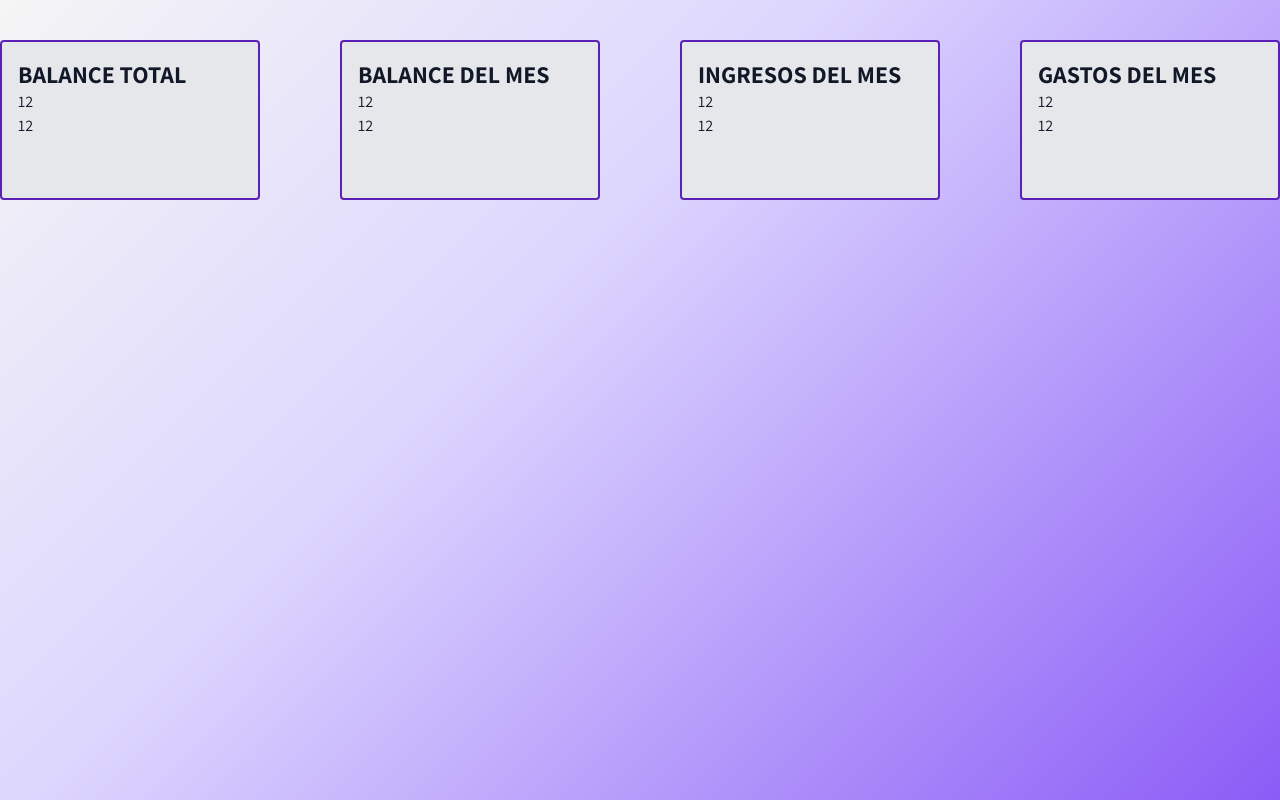
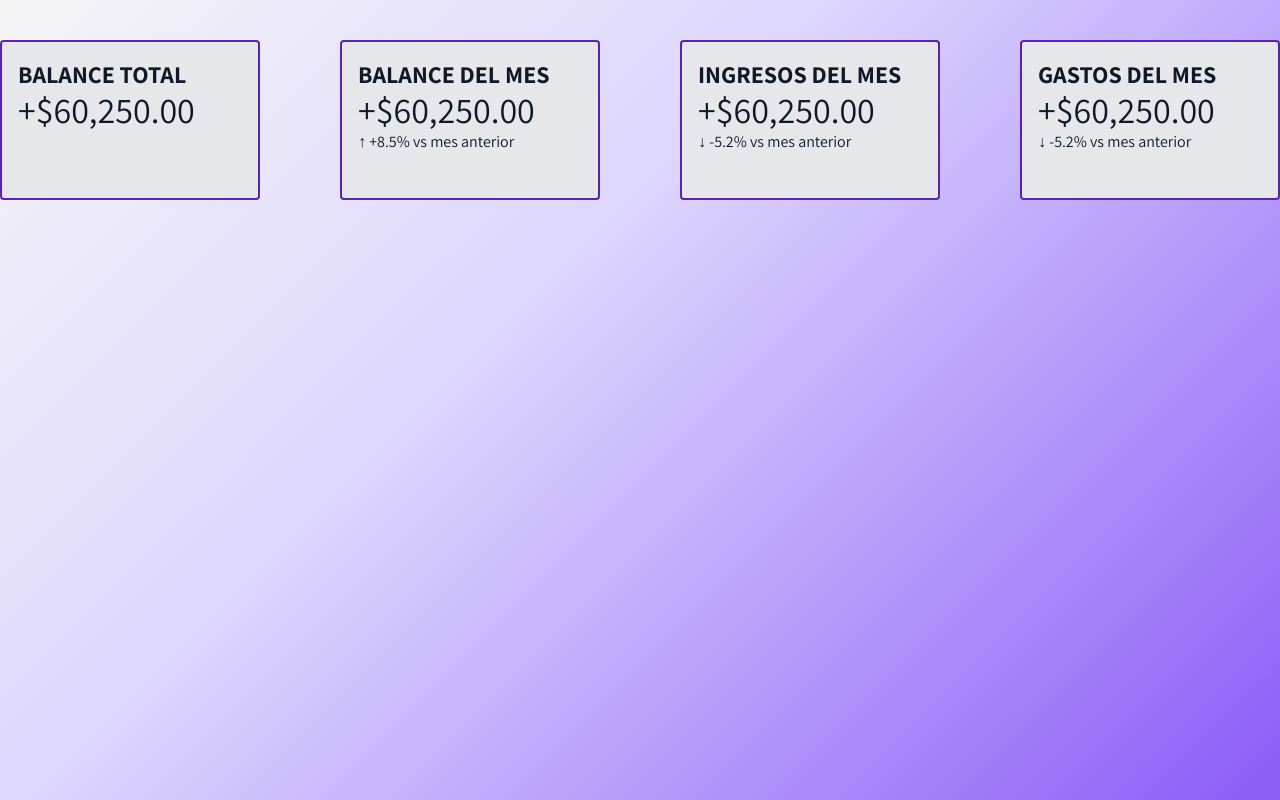
Before and after one commit to DiegoGp227/MyCash, a Next.js app in the folder front/: page / in a window 1280 px wide. Built offline with nearby package versions, Linux system fonts and the light colour scheme; no server answers; what easy-peasy would draw is missing.

Commit message:
[ style ] amount div style change

```diff
--- a/front/app/components/molecules/AmountDiv.tsx
+++ b/front/app/components/molecules/AmountDiv.tsx
@@ -1,7 +1,7 @@
 interface IAmountDiv {
   title: string;
-  amount: number;
-  PercentageChange?: number;
+  amount: string;
+  PercentageChange?: string;
 }
 
 export default function AmountDiv({
@@ -12,7 +12,7 @@ export default function AmountDiv({
   return (
     <div className=" w-80 h-40 p-4  rounded border-2 border-primary-purple bg-gray-200 dark:bg-black">
       <div className="dark:text-white font-bold text-2xl">{title}</div>
-      <div>{amount}</div>
+      <div className="text-4xl">{amount}</div>
       {PercentageChange ?? (
         <div className="w-full">
           <p>{PercentageChange}</p>
--- a/front/app/components/organism/GeneralAmount.tsx
+++ b/front/app/components/organism/GeneralAmount.tsx
@@ -3,10 +3,22 @@ import AmountDiv from "../molecules/AmountDiv";
 export default function GeneralAmount() {
   return (
     <div className="flex w-full justify-center gap-20">
-      <AmountDiv amount={12} title="BALANCE TOTAL" PercentageChange={12} />
-      <AmountDiv amount={12} title="BALANCE DEL MES" PercentageChange={12} />
-      <AmountDiv amount={12} title="INGRESOS DEL MES" PercentageChange={12} />
-      <AmountDiv amount={12} title="GASTOS DEL MES" PercentageChange={12} />
+      <AmountDiv amount={"+$60,250.00"} title="BALANCE TOTAL" />
+      <AmountDiv
+        amount={"+$60,250.00"}
+        title="BALANCE DEL MES"
+        PercentageChange={"↑ +8.5% vs mes anterior "}
+      />
+      <AmountDiv
+        amount={"+$60,250.00"}
+        title="INGRESOS DEL MES"
+        PercentageChange={"↓ -5.2% vs mes anterior "}
+      />
+      <AmountDiv
+        amount={"+$60,250.00"}
+        title="GASTOS DEL MES"
+        PercentageChange={"↓ -5.2% vs mes anterior "}
+      />
     </div>
   );
 }
```
